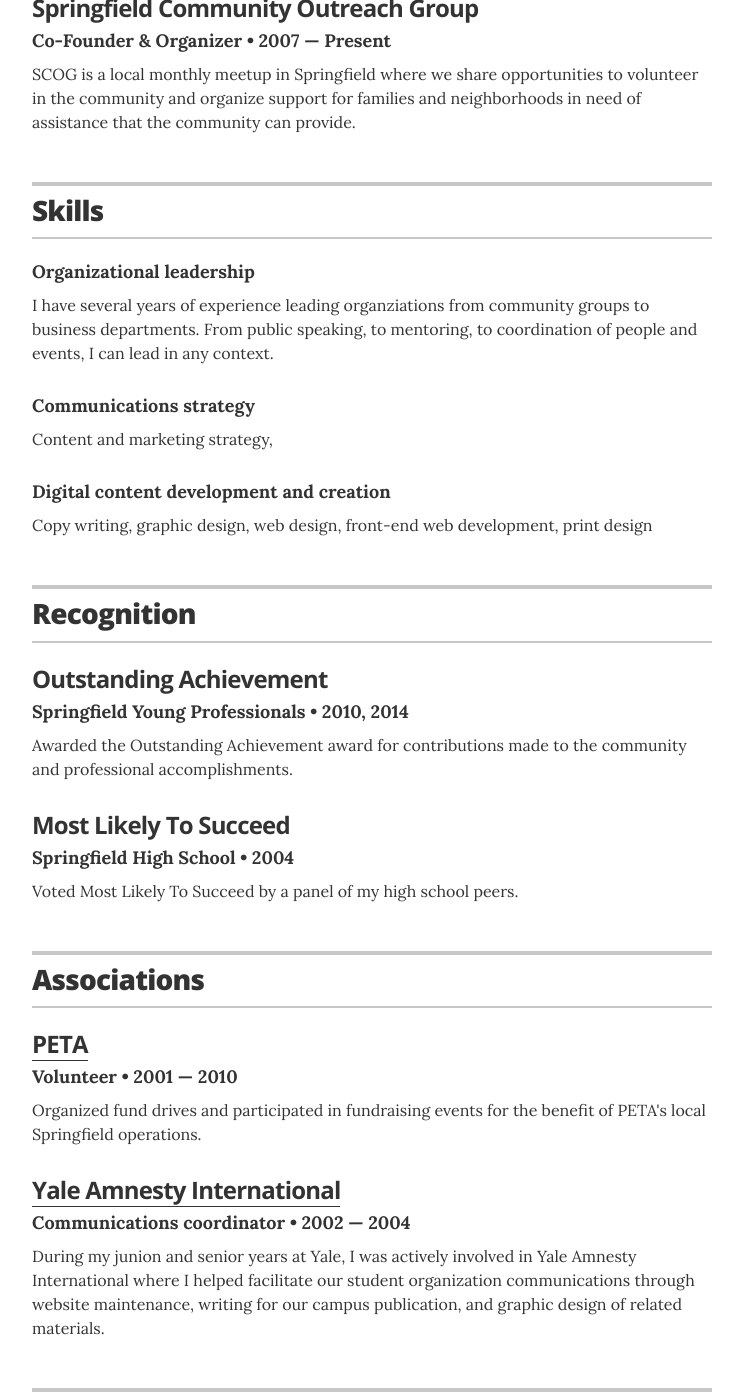
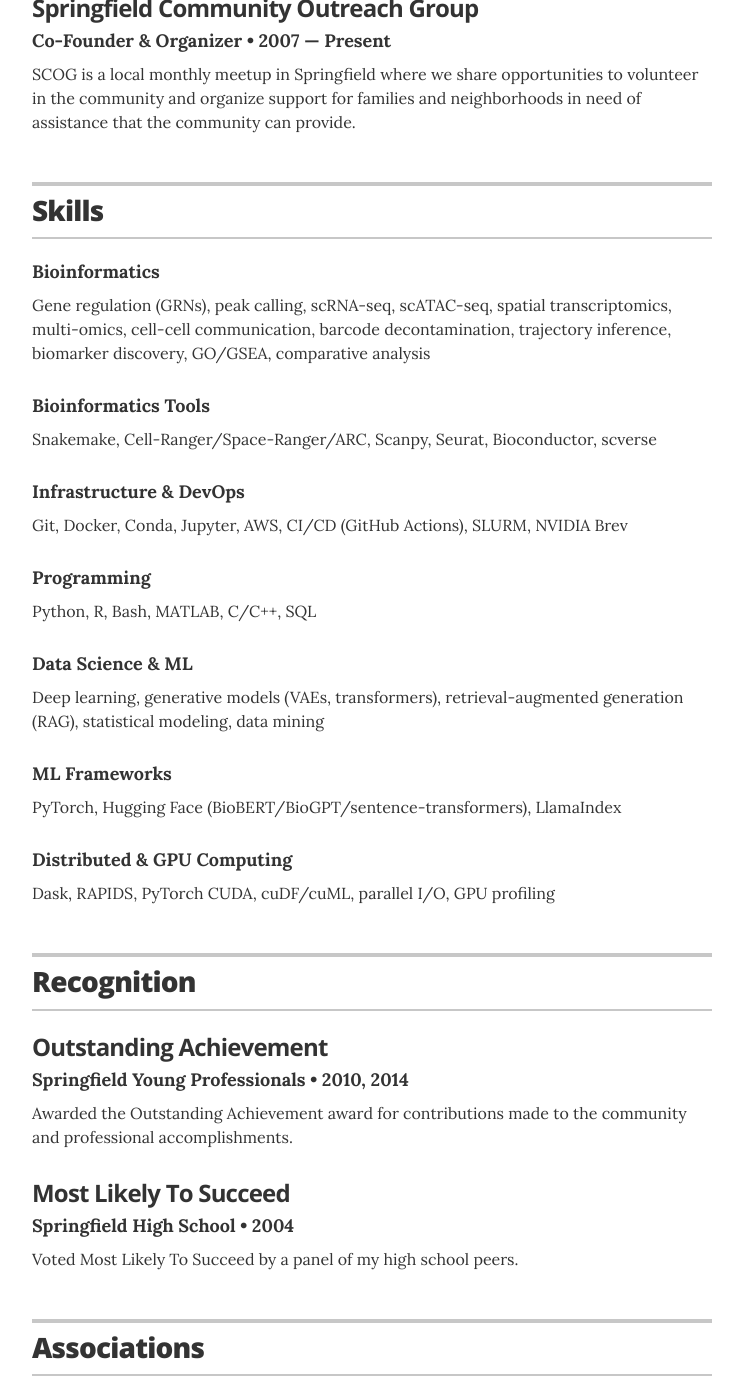
Before and after one commit to zandigohar/zandigohar.github.io, a Jekyll site: the page built from index.md, in a window 1280 px wide and 1400 px high, scrolled down 1866 px. Shown: the whole window, without its empty margins (268-1011 px from the left). Built offline with Jekyll 4.4.1, drawn with Linux system fonts in a browser that asks for light colours.

Commit message:
Update skills.yml

```diff
--- a/_data/skills.yml
+++ b/_data/skills.yml
@@ -1,12 +1,22 @@
 # Skills
-# Organizational leadership
-- skill: Organizational leadership
-  description: I have several years of experience leading organziations from community groups to business departments. From public speaking, to mentoring, to coordination of people and events, I can lead in any context.
 
-# Communications strategy
-- skill: Communications strategy
-  description: Content and marketing strategy,
+- skill: Bioinformatics
+  description: Gene regulation (GRNs), peak calling, scRNA-seq, scATAC-seq, spatial transcriptomics, multi-omics, cell-cell communication, barcode decontamination, trajectory inference, biomarker discovery, GO/GSEA, comparative analysis
 
-# Digital content development and creation
-- skill: Digital content development and creation
-  description: Copy writing, graphic design, web design, front-end web development, print design
+- skill: Bioinformatics Tools
+  description: Snakemake, Cell-Ranger/Space-Ranger/ARC, Scanpy, Seurat, Bioconductor, scverse
+
+- skill: Infrastructure & DevOps
+  description: Git, Docker, Conda, Jupyter, AWS, CI/CD (GitHub Actions), SLURM, NVIDIA Brev
+
+- skill: Programming
+  description: Python, R, Bash, MATLAB, C/C++, SQL
+
+- skill: Data Science & ML
+  description: Deep learning, generative models (VAEs, transformers), retrieval-augmented generation (RAG), statistical modeling, data mining
+
+- skill: ML Frameworks
+  description: PyTorch, Hugging Face (BioBERT/BioGPT/sentence-transformers), LlamaIndex
+
+- skill: Distributed & GPU Computing
+  description: Dask, RAPIDS, PyTorch CUDA, cuDF/cuML, parallel I/O, GPU profiling
```
